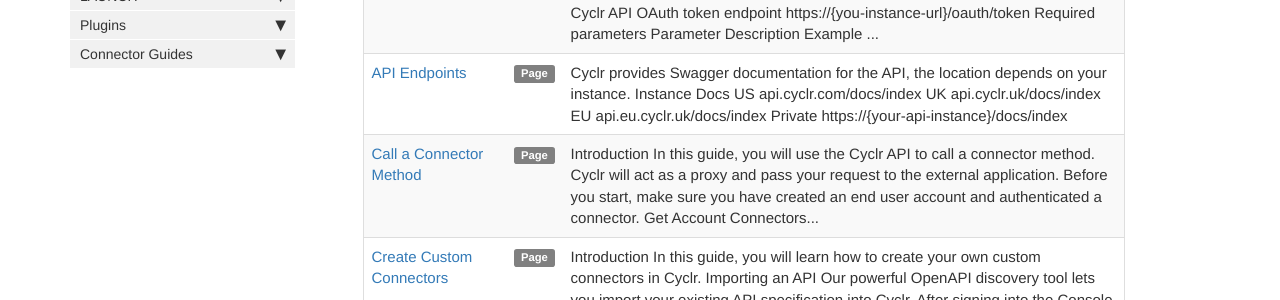
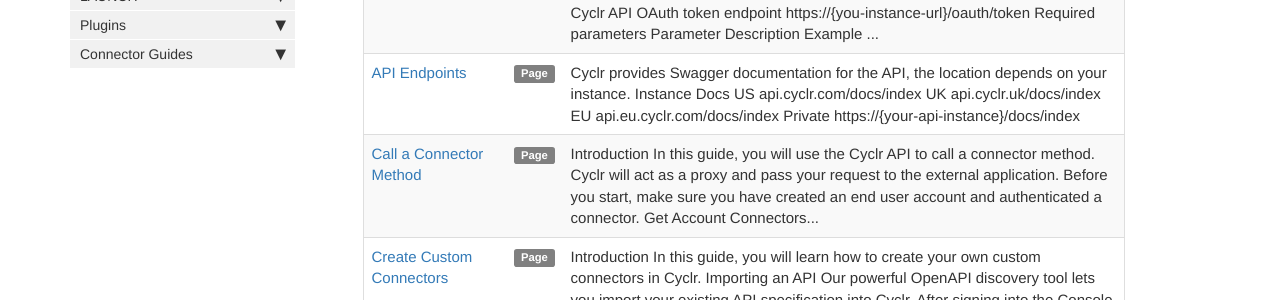
Before and after one commit to sneakysneak/docs, a Jekyll site: the page built from pages/tags/tag_embedding.md, in a window 1280 px wide and 1379 px high. Shown: the part 292-592 px from the top of the window. Built offline with Jekyll 4.4.1, drawn with Linux system fonts in a browser that asks for light colours; nearby versions of some CDN libraries; comment, search, counter and statistics services are not loaded.

Commit message:
Update api-endpoints.md

```diff
--- a/pages/embedding/api-endpoints.md
+++ b/pages/embedding/api-endpoints.md
@@ -11,5 +11,5 @@ Cyclr provides Swagger documentation for the API, the location depends on your i
 | --- | --- |
 | US | [api.cyclr.com/docs/index](https://api.cyclr.com/docs/index) |
 | UK | [api.cyclr.uk/docs/index](https://api.cyclr.uk/docs/index) |
-| EU | [api.eu.cyclr.uk/docs/index](https://api.eu.cyclr.uk/docs/index) |
+| EU | [api.eu.cyclr.com/docs/index](https://api.eu.cyclr.com/docs/index) |
 | Private | https://\{your-api-instance\}/docs/index
```
